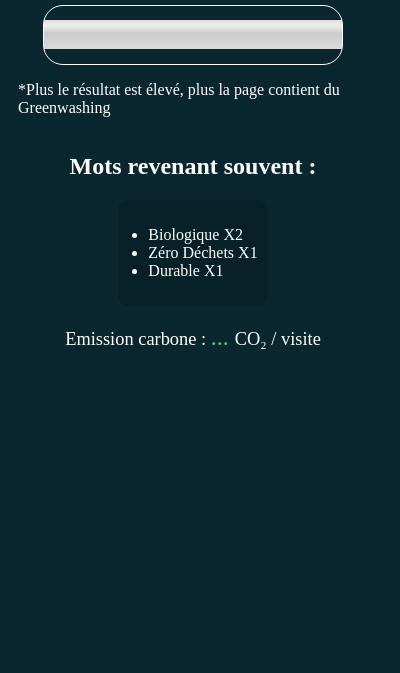
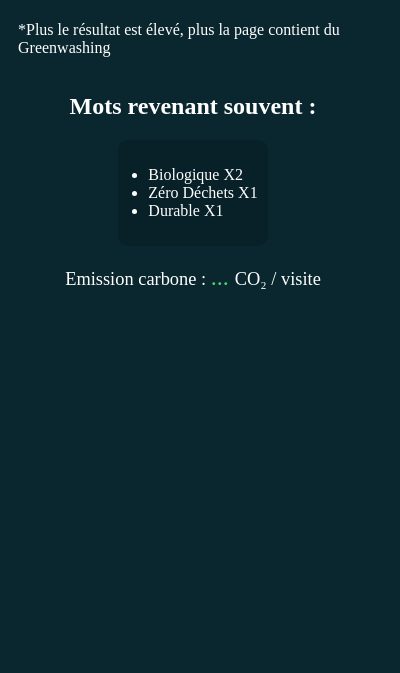
Before and after one commit to aubrian-ecv/hackathon-2023, a browser extension: page extension/popup.html in a window 400 px wide. Shown: the part 171-844 px from the top of the page. Drawn offline with Linux system fonts and the light colour scheme; a web font is replaced by a local one.

Commit message:
:sparkles: Suppression progress

```diff
--- a/extension/content.js
+++ b/extension/content.js
@@ -1,17 +1,16 @@
-document.getElementById('progress').value = 0;
 document.getElementById('score').innerText = "...%"
 chrome.storage.session.get((keys) => {
-  if(keys.words) {
+  if (keys.words) {
     const words = keys.words;
     if (words.totalWeight != 0) {
       const totalPageWords = Math.max(words.allPageWords.length, 1); // Empêche la division par zéro
       const totalWordsDetected = Object.values(words.wordsDetected).reduce((a, b) => a + b, 0);
-      const ratioWords = (totalWordsDetected / totalPageWords)*1000; // Clamp la valeur entre 0 et 1
+      const ratioWords = (totalWordsDetected / totalPageWords) * 1000; // Clamp la valeur entre 0 et 1
       // Calcul du ratio poids/mots
       const weightRatio = words.totalWeight / totalWordsDetected;
 
       console.log(weightRatio)
-      score = ratioWords + 0.15 * weightRatio + 0.15*words.totalWeight
+      score = ratioWords + 0.15 * weightRatio + 0.15 * words.totalWeight
 
       document.getElementById('score').innerText = score.toFixed(2);
     } else {
@@ -76,14 +75,15 @@ chrome.storage.onChanged.addListener((changes, namespace) => {
       if (words.totalWeight != 0) {
         const totalPageWords = Math.max(words.allPageWords.length, 1); // Empêche la division par zéro
         const totalWordsDetected = Object.values(words.wordsDetected).reduce((a, b) => a + b, 0);
-        const ratioWords = (totalWordsDetected / totalPageWords)*1000; // Clamp la valeur entre 0 et 1
+        const ratioWords = (totalWordsDetected / totalPageWords) * 1000; // Clamp la valeur entre 0 et 1
         // Calcul du ratio poids/mots
         const weightRatio = words.totalWeight / totalWordsDetected;
 
         console.log(weightRatio)
-        score = ratioWords + 0.15 * weightRatio + 0.15*words.totalWeight
+        score = ratioWords + 0.15 * weightRatio + 0.15 * words.totalWeight
 
         document.getElementById('score').innerText = score.toFixed(2);
+
       } else {
         document.getElementById('score').innerText = "0";
       }
@@ -93,10 +93,10 @@ chrome.storage.onChanged.addListener((changes, namespace) => {
 
 function getWords() {
   const words = {
-    "éco-friendly":30,
-    "eco-friendly":30,
-    "durabilité":4,
-    "durable":6,
+    "éco-friendly": 30,
+    "eco-friendly": 30,
+    "durabilité": 4,
+    "durable": 6,
     "bio": 12,
     "naturel": 12,
     "vert": 2,
--- a/extension/popup.html
+++ b/extension/popup.html
@@ -14,18 +14,8 @@
       <div class="popup-infos">
         <div>
           <p class="popup-percentage">
-            <span id="score">...%</span>* Greenwashing
+            <span id="score">...</span>* Greenwashing
           </p>
-          <meter
-            id="progress"
-            value="0"
-            min="0"
-            optimum="0.1"
-            low="0.15"
-            high="0.75"
-            max="1"
-            class="popup-range"
-          ></meter>
           <p>*Plus le résultat est élevé, plus la page contient du Greenwashing</p>
         </div>
         <div>
```
